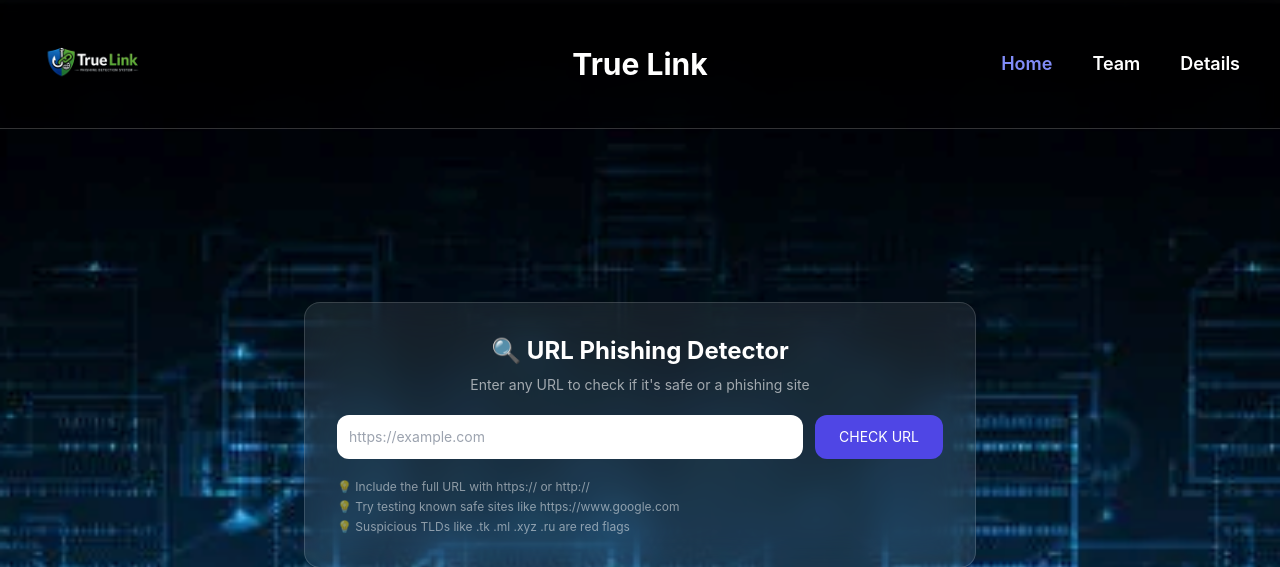
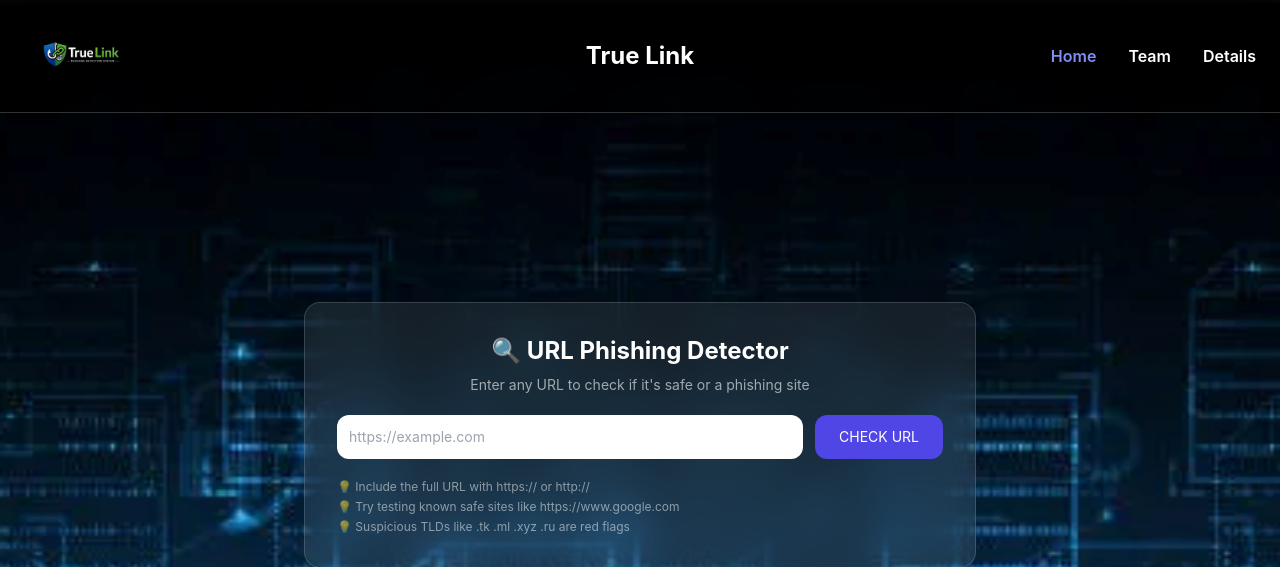
Before and after one commit to BhaveshSawant20/phishing-detector, a Flask app: page / in a window 1280 px wide. Shown: the top 567 px of the page. Run offline with Flask 3, Linux system fonts and the light colour scheme; parts of the project's set-up code (start-up, migrations or seed data) failed here and were passed over; some libraries are stand-ins or nearby versions.

Commit message:
commit10

```diff
--- a/templates/home.html
+++ b/templates/home.html
@@ -51,23 +51,25 @@
 
 <!-- Navbar -->
 <nav class="fixed top-0 left-0 w-full bg-black/40 backdrop-blur-lg border-b border-white/20 z-50">
-  <div class="relative flex items-center justify-between px-3 sm:px-6 py-3 sm:py-4">
+
+  <div class="flex flex-wrap items-center justify-between px-3 sm:px-6 py-3 sm:py-4">
 
     <!-- Left: Logo -->
     <div class="flex items-center">
       <img src="{{ url_for('static', filename='truelink.png') }}"
-           class="h-12 sm:h-16 md:h-20 lg:h-24 w-auto">
+           class="h-10 sm:h-14 md:h-16 lg:h-20 w-auto">
     </div>
 
     <!-- Center: Title -->
-    <div class="absolute left-1/2 transform -translate-x-1/2">
-      <span class="text-lg sm:text-2xl md:text-3xl font-bold text-white whitespace-nowrap">
+    <div class="w-full sm:w-auto order-3 sm:order-2 text-center sm:absolute sm:left-1/2 sm:-translate-x-1/2 mt-2 sm:mt-0">
+      <span class="text-base sm:text-xl md:text-2xl font-bold text-white">
         True Link
       </span>
     </div>
 
     <!-- Right: Menu -->
-    <div class="flex items-center gap-5 sm:gap-8 md:gap-10 pr-2 sm:pr-4 text-sm sm:text-base md:text-lg font-semibold">
+    <div class="flex items-center gap-3 sm:gap-6 md:gap-8 text-xs sm:text-sm md:text-base font-semibold order-2 sm:order-3">
+
       <a href="{{ url_for('home') }}"
          class="{% if request.path == '/' %}text-indigo-400{% else %}text-white{% endif %} hover:text-indigo-300 transition">
         Home
@@ -82,6 +84,7 @@
          class="{% if request.path == '/details' %}text-indigo-400{% else %}text-white{% endif %} hover:text-indigo-300 transition">
         Details
       </a>
+
     </div>
 
   </div>
```
Also changed, not shown: templates/details.html (+8 -5 lines), templates/team.html (+8 -5 lines).
